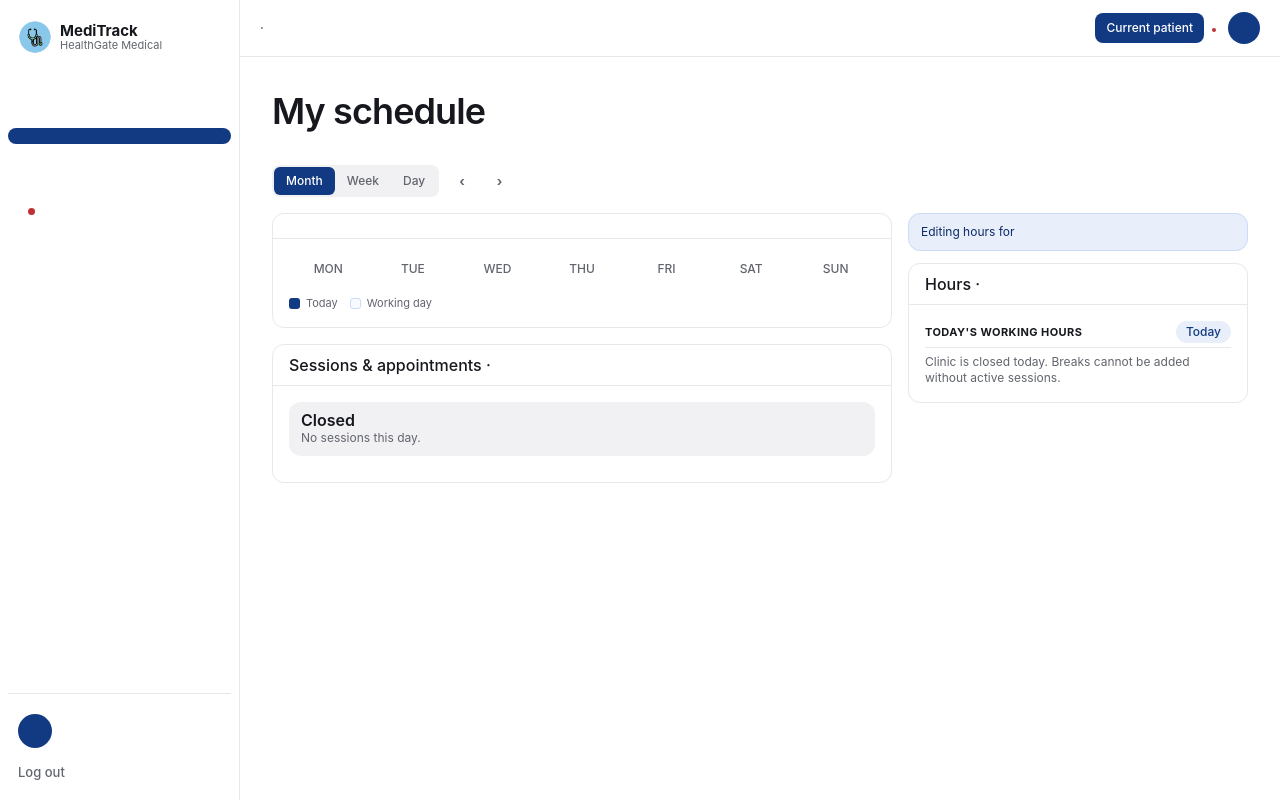
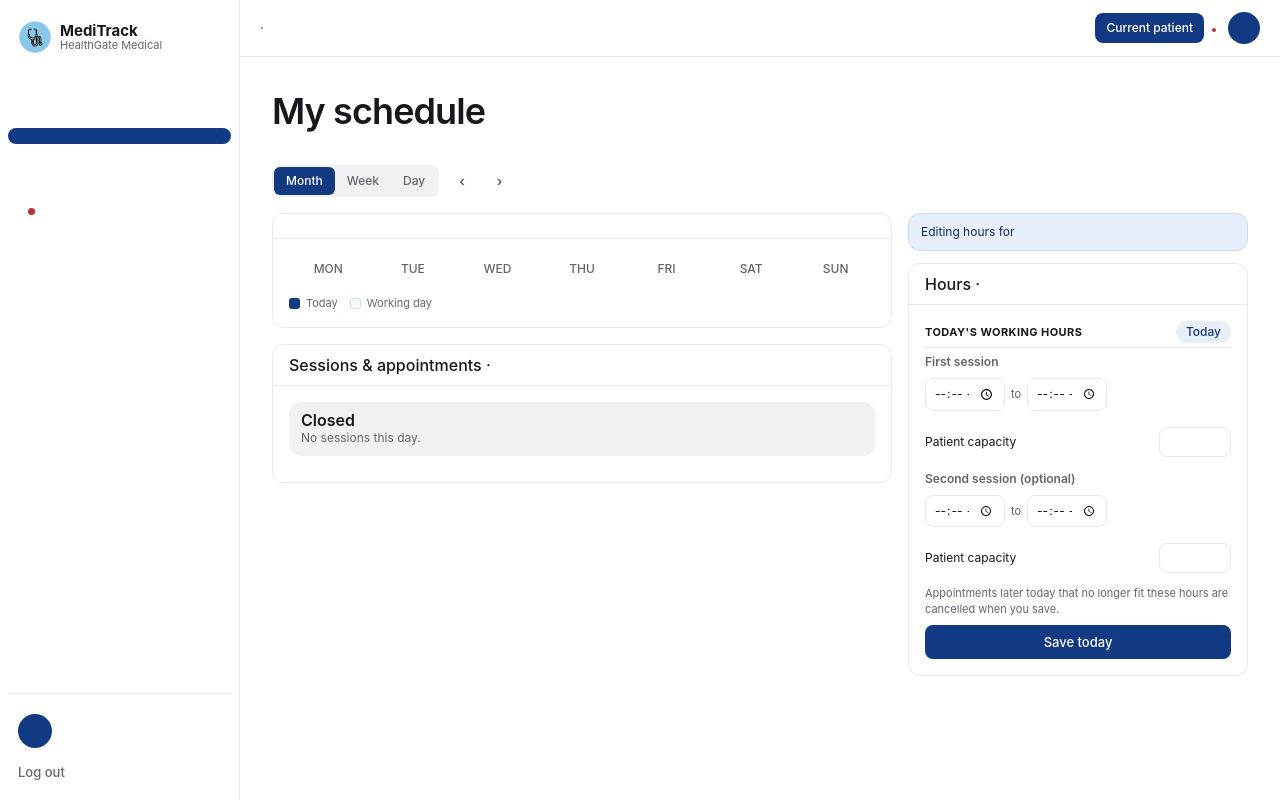
Before and after one commit to InukaAsith/Meditrack, a PHP site: template app/Views/doctor/schedule.php in a window 1280 px wide. Run offline with PHP 8.4, Linux system fonts and the light colour scheme; the template is opened without the code that fills it: most values are stand-ins (such as "Sample title", 1, 10 or a date in 2020); data that the repository does not hold is empty.

Commit message:
fixed doctor schedule breaks and leave editing

```diff
--- a/app/Views/doctor/leave-edit.php
+++ b/app/Views/doctor/leave-edit.php
@@ -43,7 +43,7 @@
 
       <div class="field mb-6">
         <label class="field__label" for="leave-reason">Reason (optional)</label>
-        <input class="field__input" type="text" id="leave-reason" name="reason" value="<?= e($leave['reason'] ?? '') ?>" placeholder="e.g. Annual leave, Medical conference…">
+        <input class="field__input" type="text" id="leave-reason" name="reason" value="<?= e($leave['reason'] ?? '') ?>" maxlength="160" placeholder="e.g. Annual leave, Medical conference…">
       </div>
 
       <div class="row-actions" style="display:flex; justify-content:space-between; align-items:center;">
--- a/app/Views/doctor/schedule.php
+++ b/app/Views/doctor/schedule.php
@@ -270,33 +270,40 @@
               <span class="badge badge--primary">Today</span>
             </div>
 
-            <?php if ($selectedDay['sessions'] !== []): ?>
-              <div style="font-size:var(--fs-xs);color:var(--text);display:flex;flex-direction:column;gap:var(--sp-2);margin-bottom:var(--sp-4);">
-                <?php foreach ($selectedDay['sessions'] as $s): ?>
-                  <div style="padding:var(--sp-2) var(--sp-3);background:var(--surface, #ffffff);border:1px solid var(--border);border-radius:var(--r-sm);display:flex;justify-content:space-between;align-items:center;">
-                    <span style="font-weight:600;"><?= e(substr($s['start_time'], 0, 5)) ?> – <?= e(substr($s['end_time'], 0, 5)) ?></span>
-                    <span style="color:var(--text-muted);">(Capacity: <?= (int) $s['capacity'] ?>)</span>
+            <form method="post" action="/staff/doctor/availability-save" id="today-form">
+              <input type="hidden" name="csrf_token" value="<?= csrf_token() ?>">
+              <input type="hidden" name="date" value="<?= e($date) ?>">
+              <input type="hidden" name="view" value="<?= e($view) ?>">
+
+              <?php foreach ([1, 2] as $number):
+                $session = $selectedDay['sessions'][$number - 1] ?? null;
+                $sStart = $session ? substr($session['start_time'], 0, 5) : '';
+                $sEnd = $session ? substr($session['end_time'], 0, 5) : '';
+              ?>
+                <div class="consultation-avail__group mt-3">
+                  <div class="consultation-avail__label"><?= $number === 1 ? 'First session' : 'Second session (optional)' ?></div>
+                  <div class="consultation-avail__time-inputs">
+                    <input type="time" name="start_<?= $number ?>" value="<?= e($sStart) ?>" aria-label="Start time"<?= $number === 1 ? ' required' : '' ?>>
+                    <span class="consultation-avail__time-sep">to</span>
+                    <input type="time" name="end_<?= $number ?>" value="<?= e($sEnd) ?>" aria-label="End time"<?= $number === 1 ? ' required' : '' ?>>
+                  </div>
+                  <div class="consultation-avail__row">
+                    <span class="consultation-avail__row-label">Patient capacity</span>
+                    <input class="consultation-avail__number" type="number" name="capacity_<?= $number ?>" min="1" max="200"
+                           value="<?= $session ? (int) $session['capacity'] : '' ?>">
+                  </div>
                 </div>
               <?php endforeach; ?>
-              </div>
+              <p style="font-size:var(--fs-xs);color:var(--text-muted);margin:var(--sp-2) 0 0;">
+                Appointments later today that no longer fit these hours are cancelled when you save.
+              </p>
 
-              <div style="border-top:1px solid var(--border);padding-top:var(--sp-4);margin-top:var(--sp-2);">
+              <?php if ($selectedDay['sessions'] !== []): ?>
+                <div style="border-top:1px solid var(--border);padding-top:var(--sp-4);margin-top:var(--sp-4);">
                   <div style="display:flex;align-items:center;justify-content:space-between;margin-bottom:var(--sp-2);">
                     <span style="font-weight:700;font-size:var(--fs-xs);color:var(--text-strong);text-transform:uppercase;letter-spacing:0.04em;">Today's Breaks</span>
                     <span class="badge badge--neutral"><?= count($selectedDay['breaks']) ?> scheduled</span>
                   </div>
-
-                <form method="post" action="/staff/doctor/availability-save" id="today-break-form">
-                  <input type="hidden" name="csrf_token" value="<?= csrf_token() ?>">
-                  <input type="hidden" name="date" value="<?= e($date) ?>">
-                  <input type="hidden" name="view" value="<?= e($view) ?>">
-                  <input type="hidden" name="action_type" value="add_break">
-
-                  <?php foreach ($selectedDay['sessions'] as $idx => $s): ?>
-                    <input type="hidden" name="start_<?= $idx + 1 ?>" value="<?= e(substr($s['start_time'], 0, 5)) ?>">
-                    <input type="hidden" name="end_<?= $idx + 1 ?>" value="<?= e(substr($s['end_time'], 0, 5)) ?>">
-                    <input type="hidden" name="capacity_<?= $idx + 1 ?>" value="<?= (int) $s['capacity'] ?>">
-                  <?php endforeach; ?>
 
                   <?php if (!empty($selectedDay['breaks'])): ?>
                     <div style="margin-bottom:var(--sp-3);">
@@ -328,16 +335,12 @@
                       <input type="time" name="new_break_to" id="new_break_to" aria-label="Break end">
                     </div>
                     <input class="consultation-avail__text mt-2" type="text" name="new_break_label" id="new_break_label" maxlength="60" placeholder="Name, e.g. Lunch">
+                  </div>
+                </div>
+              <?php endif; ?>
 
-                    <button class="btn btn--secondary btn--block mt-3" type="submit">
-                      + Add break
-                    </button>
-                  </div>
+              <button class="btn btn--primary btn--block mt-4" type="submit">Save today</button>
             </form>
-              </div>
-            <?php else: ?>
-              <p class="consultation-avail__note">Clinic is closed today. Breaks cannot be added without active sessions.</p>
-            <?php endif; ?>
           </div>
 
         <?php elseif ($date < $minEditableDate): ?>
@@ -376,7 +379,6 @@
             <input type="hidden" name="csrf_token" value="<?= csrf_token() ?>">
             <input type="hidden" name="date" value="<?= e($date) ?>">
             <input type="hidden" name="view" value="<?= e($view) ?>">
-            <input type="hidden" name="action_type" value="save_hours">
 
             <div class="consultation-avail__section">
               <div style="display:flex;align-items:center;justify-content:space-between;border-bottom:1px solid var(--border);padding-bottom:var(--sp-2);margin-bottom:var(--sp-3)">
@@ -445,10 +447,10 @@
       <form method="post" action="/staff/doctor/leave-create">
         <input type="hidden" name="csrf_token" value="<?= csrf_token() ?>">
         <div class="consultation-leave-dates">
-          <input type="date" name="start_date" value="<?= e(max($date, $today)) ?>" required title="Start date">
-          <input type="date" name="end_date" value="<?= e(max($date, $today)) ?>" required title="End date">
+          <input type="date" name="start_date" value="<?= e(max($date, $today)) ?>" min="<?= e($today) ?>" required title="Start date">
+          <input type="date" name="end_date" value="<?= e(max($date, $today)) ?>" min="<?= e($today) ?>" required title="End date">
         </div>
-        <input type="text" name="reason" placeholder="Reason (optional)…" style="width:100%;padding:var(--sp-3) var(--sp-4);border:1px solid var(--border);border-radius:var(--r-sm);font-size:var(--fs-sm);margin-bottom:var(--sp-5)">
+        <input type="text" name="reason" maxlength="160" placeholder="Reason (optional)…" style="width:100%;padding:var(--sp-3) var(--sp-4);border:1px solid var(--border);border-radius:var(--r-sm);font-size:var(--fs-sm);margin-bottom:var(--sp-5)">
         <button class="btn btn--dark btn--block" type="submit">Mark leave</button>
       </form>
     </div>
@@ -660,28 +662,23 @@
 })();
 
 (function() {
-  const breakForm = document.getElementById('today-break-form');
-  if (!breakForm) return;
+  const todayForm = document.getElementById('today-form');
+  if (!todayForm) return;
 
-  breakForm.addEventListener('submit', function(e) {
-    const from = document.getElementById('new_break_from')?.value.trim();
-    const to = document.getElementById('new_break_to')?.value.trim();
-    const hasRemove = Array.from(breakForm.querySelectorAll('input[type="checkbox"][name*="[remove]"]')).some(cb => cb.checked);
-
-    if (!from && !to && hasRemove) {
+  todayForm.addEventListener('submit', function(e) {
+    const from = document.getElementById('new_break_from')?.value.trim() ?? '';
+    const to = document.getElementById('new_break_to')?.value.trim() ?? '';
+    if (!from && !to) {
       return;
     }
-
     if (!from || !to) {
       e.preventDefault();
-      window.showAlertDialog({ title: 'Break Schedule', message: 'Please specify both a start time and an end time to add a break.' });
+      window.showAlertDialog({ title: 'Break Schedule', message: 'Give the break both a start time and an end time.' });
       return;
     }
-
     if (from >= to) {
       e.preventDefault();
       window.showAlertDialog({ title: 'Break Schedule', message: 'Break start time must be before end time.' });
-      return;
     }
   });
 })();
```
Also changed, not shown: app/Controllers/DoctorController.php (+47 -52 lines), app/Models/DoctorLeave.php (+13 -0 lines). Lines whose indentation alone changed are shown as unchanged.
